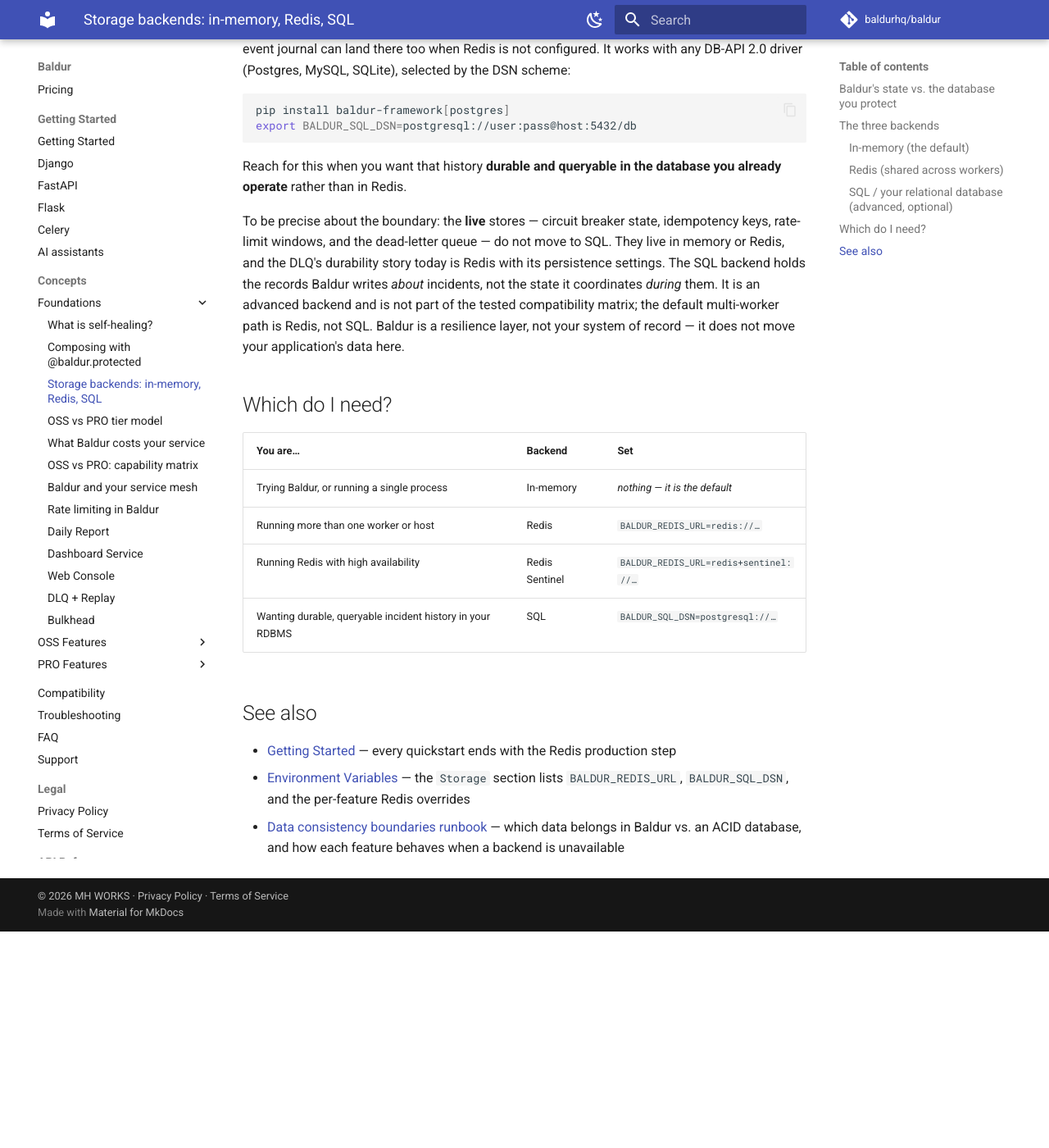
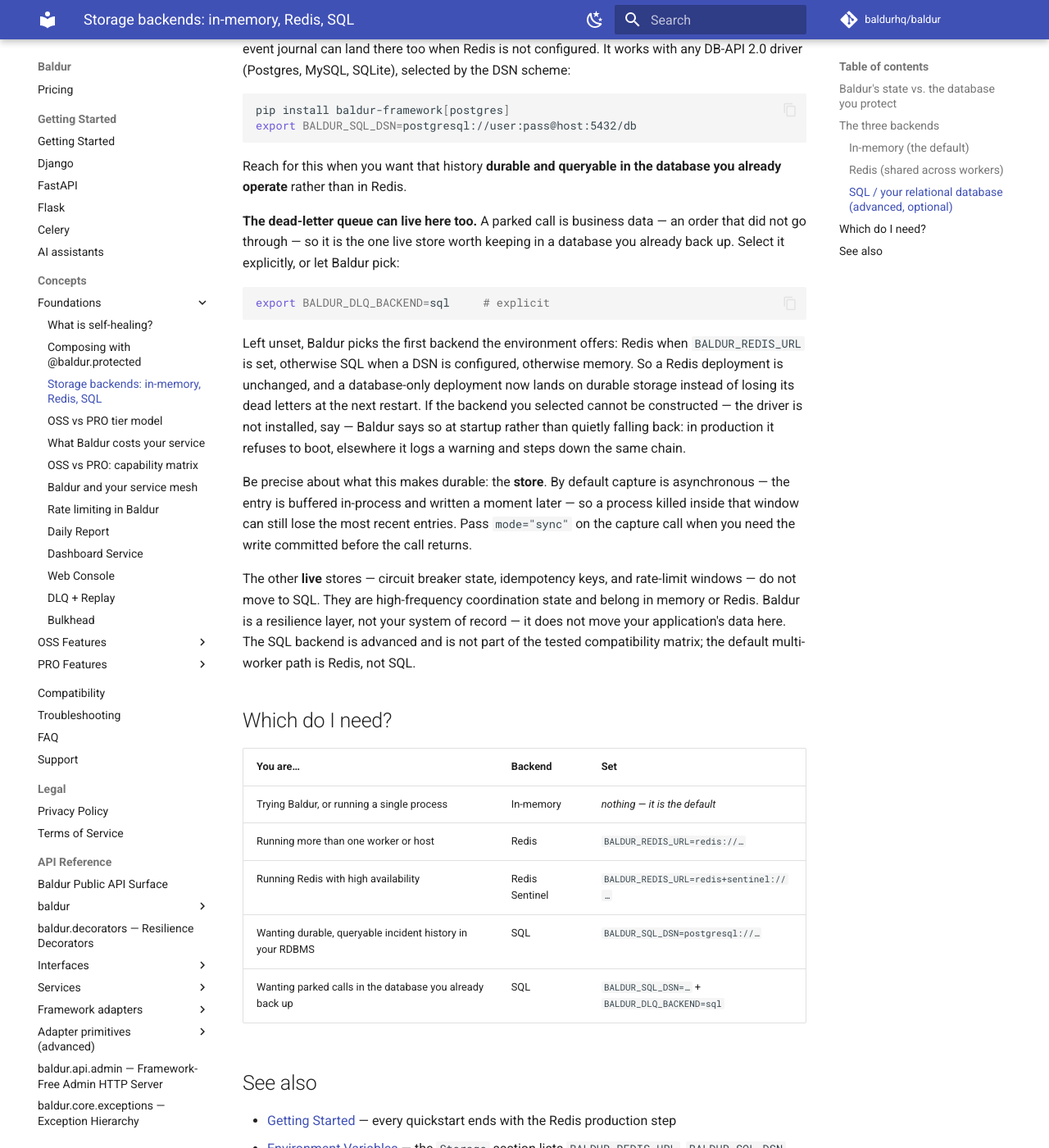
Before and after one commit to baldurhq/baldur, an MkDocs documentation site: the page built from docs/concepts/foundations/storage-backends.md, in a window 1280 px wide and 1400 px high, scrolled down 1906 px. Shown: the whole window at 82% size. Built offline with MkDocs 1.6.1 and Material for MkDocs 9.7.7, drawn with Linux system fonts in a browser that asks for light colours; comment, search, counter and statistics services are not loaded; before the commit the page ends 3042 px from its top, so only the background shows below that.

Commit message:
docs: sync the publish set from the canonical tree
The pre-release one-way copy: the DLQ backend section of the storage-backends
page and the PRO tier line the faq carries.

````diff
--- a/docs/concepts/foundations/storage-backends.md
+++ b/docs/concepts/foundations/storage-backends.md
@@ -95,14 +95,35 @@
 Reach for this when you want that history **durable and queryable in the database
 you already operate** rather than in Redis.
 
-To be precise about the boundary: the **live** stores — circuit breaker state,
-idempotency keys, rate-limit windows, and the dead-letter queue — do not move
-to SQL. They live in memory or Redis, and the DLQ's durability story today is
-Redis with its persistence settings. The SQL backend holds the records Baldur
-writes *about* incidents, not the state it coordinates *during* them. It is an
-advanced backend and is not part of the tested compatibility matrix; the
-default multi-worker path is Redis, not SQL. Baldur is a resilience layer, not
-your system of record — it does not move your application's data here.
+**The dead-letter queue can live here too.** A parked call is business data —
+an order that did not go through — so it is the one live store worth keeping in
+a database you already back up. Select it explicitly, or let Baldur pick:
+
+```bash
+export BALDUR_DLQ_BACKEND=sql     # explicit
+```
+
+Left unset, Baldur picks the first backend the environment offers: Redis when
+`BALDUR_REDIS_URL` is set, otherwise SQL when a DSN is configured, otherwise
+memory. So a Redis deployment is unchanged, and a database-only deployment now
+lands on durable storage instead of losing its dead letters at the next
+restart. If the backend you selected cannot be constructed — the driver is not
+installed, say — Baldur says so at startup rather than quietly falling back:
+in production it refuses to boot, elsewhere it logs a warning and steps down
+the same chain.
+
+Be precise about what this makes durable: the **store**. By default capture is
+asynchronous — the entry is buffered in-process and written a moment later — so
+a process killed inside that window can still lose the most recent entries. Pass
+`mode="sync"` on the capture call when you need the write committed before the
+call returns.
+
+The other **live** stores — circuit breaker state, idempotency keys, and
+rate-limit windows — do not move to SQL. They are high-frequency coordination
+state and belong in memory or Redis. Baldur is a resilience layer, not your
+system of record — it does not move your application's data here. The SQL
+backend is advanced and is not part of the tested compatibility matrix; the
+default multi-worker path is Redis, not SQL.
 
 ## Which do I need?
 
@@ -112,9 +133,10 @@
 | Running more than one worker or host | Redis | `BALDUR_REDIS_URL=redis://…` |
 | Running Redis with high availability | Redis Sentinel | `BALDUR_REDIS_URL=redis+sentinel://…` |
 | Wanting durable, queryable incident history in your RDBMS | SQL | `BALDUR_SQL_DSN=postgresql://…` |
+| Wanting parked calls in the database you already back up | SQL | `BALDUR_SQL_DSN=…` + `BALDUR_DLQ_BACKEND=sql` |
 
 ## See also
 
 - [Getting Started](../../getting-started/index.md) — every quickstart ends with the Redis production step
-- [Environment Variables](../../reference/env-vars.md) — the `Storage` section lists `BALDUR_REDIS_URL`, `BALDUR_SQL_DSN`, and the per-feature Redis overrides
+- [Environment Variables](../../reference/env-vars.md) — the `Storage` section lists `BALDUR_REDIS_URL`, `BALDUR_SQL_DSN`, `BALDUR_DLQ_BACKEND`, and the per-feature Redis overrides
 - [Data consistency boundaries runbook](https://github.com/baldurhq/baldur/blob/main/docs/runbooks/data-consistency-boundaries.md) — which data belongs in Baldur vs. an ACID database, and how each feature behaves when a backend is unavailable
````
Also changed, not shown: docs/faq.md (+1 -1 lines).
